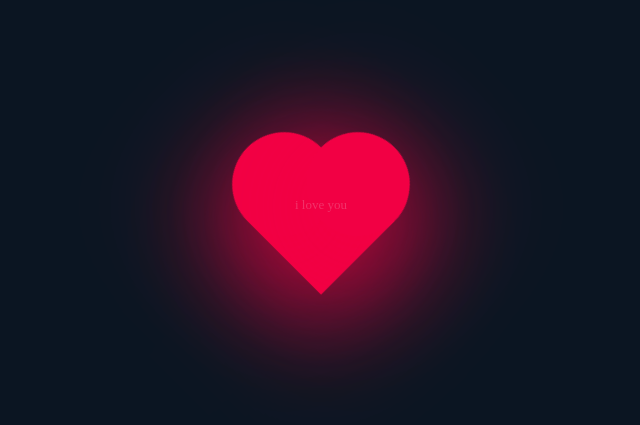
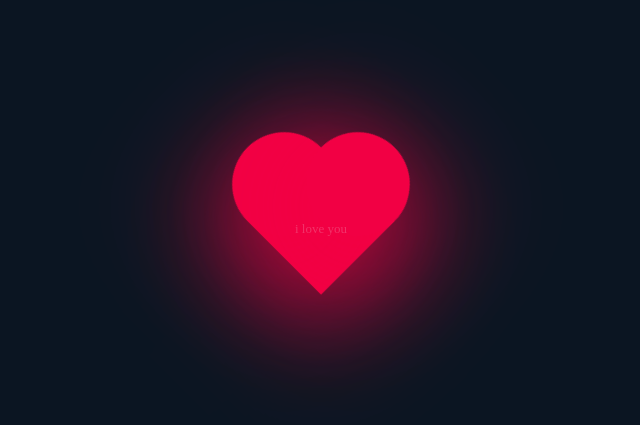
Before and after one commit to ITkach337/valentinka, a plain HTML site: page index.html in a window 1280 px wide. Shown: the part 179-604 px from the top of the page, 319-959 px from the left. Drawn offline with Linux system fonts and the light colour scheme.

Commit message:
Update style.css

```diff
--- a/style.css
+++ b/style.css
@@ -57,7 +57,7 @@ body{
   z-index: 10;
   color: aliceblue;
   font-size: 13px;
-  top: 47%;
+  top: 50%;
   animation: pulsate 1s ease-out infinite;
   opacity: 0.5;
 }
```
